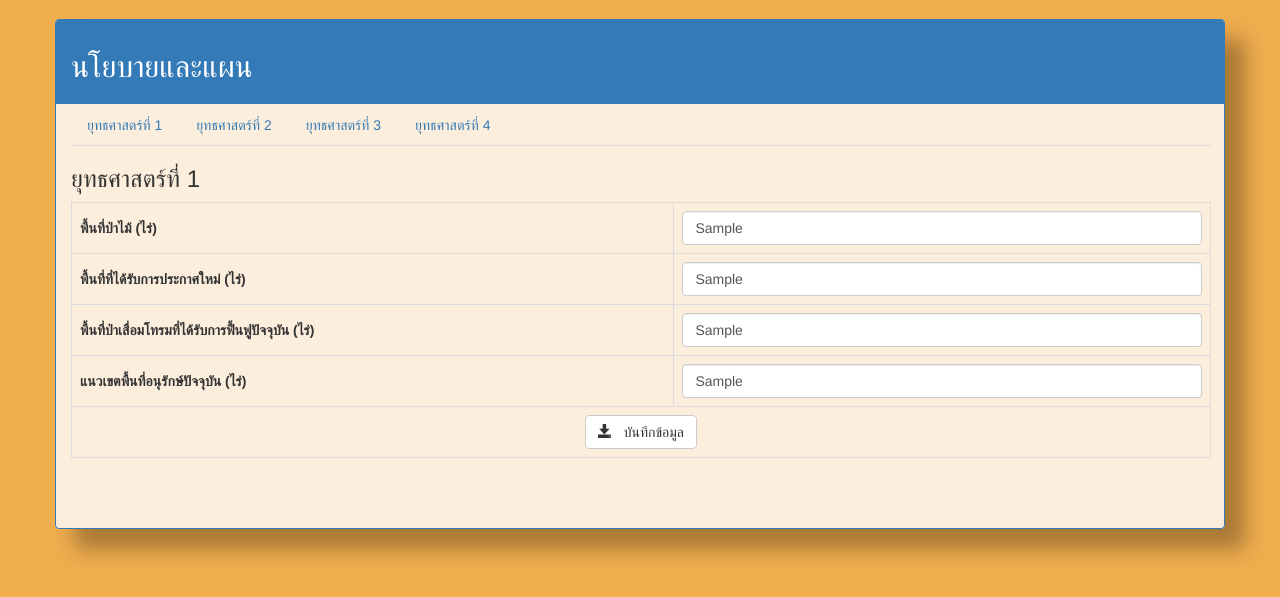
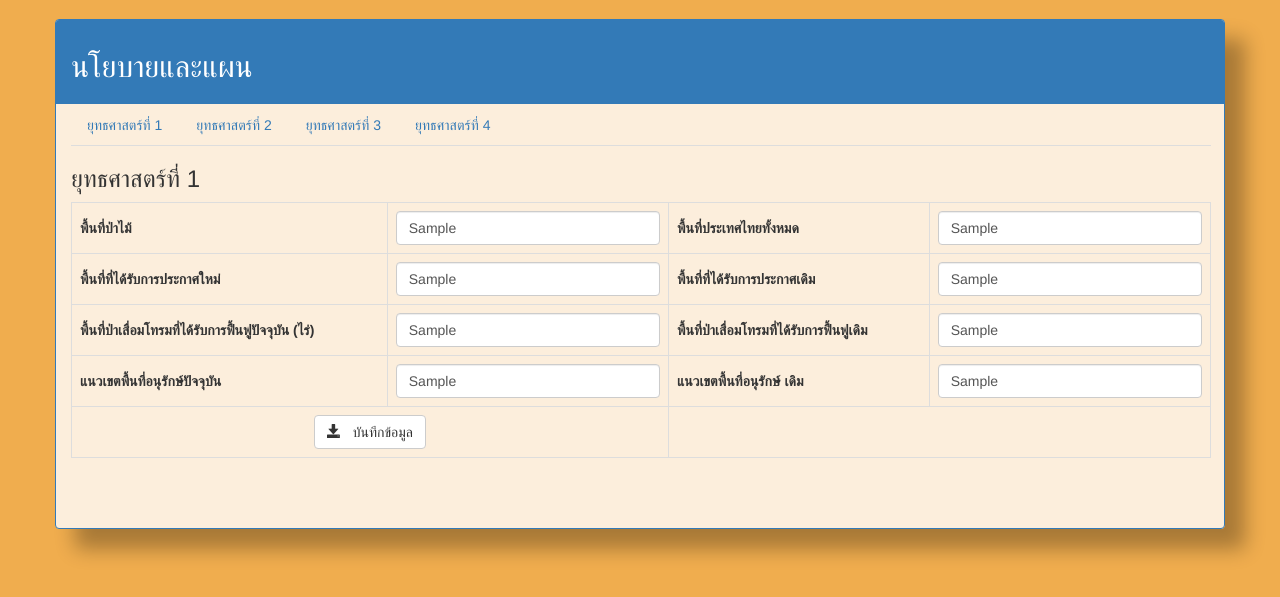
Before and after one commit to numairunumao/project1, a PHP site: page /policyreportbackend.php in a window 1280 px wide. Shown: the part 51-648 px from the top of the page. Run offline with PHP 8.4, Linux system fonts and the light colour scheme; tables that the repository leaves empty or names only in its code hold one stand-in row (values such as "Sample post").

Commit message:
เพิ่มตัวแปรใหม่

```diff
--- a/policyreportbackend.php
+++ b/policyreportbackend.php
@@ -65,7 +65,6 @@ $result4 = mysqli_fetch_array($query, MYSQLI_ASSOC)
 ?>
 
 
-
 <div class="container">
 
     <div class="row centered-form">
@@ -98,28 +97,47 @@ $result4 = mysqli_fetch_array($query, MYSQLI_ASSOC)
                             <table class="table table-bordered table-responsive">
 
                                 <tr>
-                                    <td><label class="control-label">พื้นที่ป่าไม้ (ไร่)</label></td>
+                                    <td><label class="control-label">พื้นที่ป่าไม้</label></td>
                                     <td><input class="form-control" type="text" name="s11"
                                                value="<?php echo $result["s11"]; ?>"/></td>
+
+                                    <td><label class="control-label">พื้นที่ประเทศไทยทั้งหมด</label></td>
+                                    <td><input class="form-control" type="text" name="s11new"
+                                               value="<?php echo $result["s11new"]; ?>"/></td>
+
                                 </tr>
 
+
                                 <tr>
-                                    <td><label class="control-label">พื้นที่ที่ได้รับการประกาศใหม่ (ไร่)</label></td>
+                                    <td><label class="control-label">พื้นที่ที่ได้รับการประกาศใหม่</label></td>
                                     <td><input class="form-control" type="text" name="s12"
                                                value="<?php echo $result["s12"]; ?>"/></td>
+
+                                    <td><label class="control-label">พื้นที่ที่ได้รับการประกาศเดิม</label></td>
+                                    <td><input class="form-control" type="text" name="s12new"
+                                               value="<?php echo $result["s12new"]; ?>"/></td>
                                 </tr>
+
 
                                 <tr>
                                     <td><label class="control-label">พื้นที่ป่าเสื่อมโทรมที่ได้รับการฟื้นฟูปัจจุบัน
                                             (ไร่) </label></td>
                                     <td><input class="form-control" type="text" name="s13"
                                                value="<?php echo $result["s13"]; ?>"/></td>
+
+                                    <td><label class="control-label">พื้นที่ป่าเสื่อมโทรมที่ได้รับการฟื้นฟูเดิม</label></td>
+                                    <td><input class="form-control" type="text" name="s13new"
+                                               value="<?php echo $result["s13new"]; ?>"/></td>
+
                                 </tr>
 
                                 <tr>
-                                    <td><label class="control-label">แนวเขตพื้นที่อนุรักษ์ปัจจุบัน (ไร่)</label></td>
+                                    <td><label class="control-label">แนวเขตพื้นที่อนุรักษ์ปัจจุบัน</label></td>
                                     <td><input class="form-control" type="text" name="s14"
                                                value="<?php echo $result["s14"]; ?>"/></td>
+                                    <td><label class="control-label">แนวเขตพื้นที่อนุรักษ์ เดิม</label></td>
+                                    <td><input class="form-control" type="text" name="s14new"
+                                               value="<?php echo $result["s14new"]; ?>"/></td>
                                 </tr>
 
                                 <tr>
@@ -178,13 +196,6 @@ $result4 = mysqli_fetch_array($query, MYSQLI_ASSOC)
                     <!--                    ______________________ ______________________ ______________________ ______________________ ______________________-->
 
 
-
-
-
-
-
-
-
                     <div id="menu3" class="tab-pane fade">
                         <h3>ยุทธศาสตร์ที่ 3</h3>
                         <form method="post" action="insertstrategy.php" enctype="multipart/form-data"
@@ -193,21 +204,36 @@ $result4 = mysqli_fetch_array($query, MYSQLI_ASSOC)
                             <table class="table table-bordered table-responsive">
 
                                 <tr>
-                                    <td><label class="control-label"> จำนวนผู้ยากไร้ที่ไม่มีที่ดินทำกินลดลง </label></td>
+                                    <td><label class="control-label"> จำนวนผู้ยากไร้ที่ไม่มีที่ดินทำกินลดลง </label>
+                                    </td>
                                     <td><input class="form-control" type="text" name="s31"
                                                value="<?php echo $result3["s31"]; ?>"/></td>
+
+                                    <td><label class="control-label"> จำนวนผู่ไม่มีที่ดินทำกินสำรวจในปีก่อนหน้า </label>
+                                    </td>
+                                    <td><input class="form-control" type="text" name="s31new"
+                                               value="<?php echo $result3["s31new"]; ?>"/></td>
+
                                 </tr>
 
                                 <tr>
-                                    <td><label class="control-label"> มีการเข้าถึงการครอบครองที่ดินอย่างทั่วถึงเป็นธรรมมากขึ้น </label></td>
+                                    <td><label class="control-label">
+                                            มีการเข้าถึงการครอบครองที่ดินอย่างทั่วถึงเป็นธรรมมากขึ้น </label></td>
                                     <td><input class="form-control" type="text" name="s32"
                                                value="<?php echo $result3["s32"]; ?>"/></td>
+                                    <td><label class="control-label">
+                                            จำนวนผู้ที่อยู่ระหว่างขอจัดสรรที่ดิน สำรวจในปีก่อนหน้า </label></td>
+                                    <td><input class="form-control" type="text" name="s32new"
+                                               value="<?php echo $result3["s32new"]; ?>"/></td>
                                 </tr>
 
                                 <tr>
                                     <td><label class="control-label"> การบุกรุกที่ดินของรัฐลดลง </label></td>
                                     <td><input class="form-control" type="text" name="s33"
                                                value="<?php echo $result3["s33"]; ?>"/></td>
+                                    <td><label class="control-label"> ที่ดินรัฐที่ถูกบุกรุก สำรวจในปีก่อนหน้า </label></td>
+                                    <td><input class="form-control" type="text" name="s33new"
+                                               value="<?php echo $result3["s33new"]; ?>"/></td>
                                 </tr>
 
 
@@ -232,25 +258,32 @@ $result4 = mysqli_fetch_array($query, MYSQLI_ASSOC)
                             <table class="table table-bordered table-responsive">
 
                                 <tr>
-                                    <td><label class="control-label"> มีองค์กรในการขับเคลื่อนและบูรณาการนโยบายด้านการบริหารจัดการที่ดินและทรัพยากรดิน </label></td>
+                                    <td><label class="control-label">
+                                            มีองค์กรในการขับเคลื่อนและบูรณาการนโยบายด้านการบริหารจัดการที่ดินและทรัพยากรดิน </label>
+                                    </td>
                                     <td><input class="form-control" type="text" name="s41"
                                                value="<?php echo $result4["s41"]; ?>"/></td>
                                 </tr>
 
                                 <tr>
-                                    <td><label class="control-label"> มีระบบฐานข้อมูลที่สนับสนุนการบริหารจัดการที่ดินและทรัพยากรดินอย่างมีประสิทธิภาพ </label></td>
+                                    <td><label class="control-label">
+                                            มีระบบฐานข้อมูลที่สนับสนุนการบริหารจัดการที่ดินและทรัพยากรดินอย่างมีประสิทธิภาพ </label>
+                                    </td>
                                     <td><input class="form-control" type="text" name="s42"
                                                value="<?php echo $result4["s42"]; ?>"/></td>
                                 </tr>
 
                                 <tr>
-                                    <td><label class="control-label"> กฎหมายได้รับการพัฒนาและแก้ไขปรับปรุงให้สนับสนุนการบริหารจัดการที่ดินและทรัพยากรดินอย่างมีประภาพ </label></td>
+                                    <td><label class="control-label">
+                                            กฎหมายได้รับการพัฒนาและแก้ไขปรับปรุงให้สนับสนุนการบริหารจัดการที่ดินและทรัพยากรดินอย่างมีประภาพ </label>
+                                    </td>
                                     <td><input class="form-control" type="text" name="s43"
                                                value="<?php echo $result4["s43"]; ?>"/></td>
                                 </tr>
 
                                 <tr>
-                                    <td><label class="control-label"> มีการพัฒนาองค์ความรู้ด้านการบริหารจัดการที่ดินและทรัพยากรดิน </label></td>
+                                    <td><label class="control-label">
+                                            มีการพัฒนาองค์ความรู้ด้านการบริหารจัดการที่ดินและทรัพยากรดิน </label></td>
                                     <td><input class="form-control" type="text" name="s44"
                                                value="<?php echo $result4["s44"]; ?>"/></td>
                                 </tr>
```
Also changed, not shown: insertstrategy.php (+14 -6 lines).
